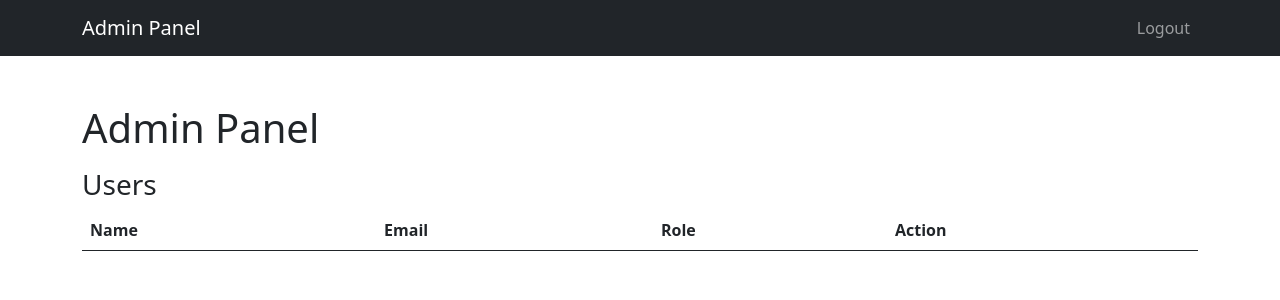
After one commit to CalinNicolai/Web-Programming-Lab-10, a PHP site: template src/view/adminUsers.php in a window 1280 px wide. The commit adds this page. Shown: the top 300 px of the page. Run offline with PHP 8.4, Linux system fonts and the light colour scheme; the template is opened without the code that fills it, so the values that code supplies are empty.

Commit message:
Added view of users in admin panel

```diff
--- a/src/models/Token.php
+++ b/src/models/Token.php
@@ -160,7 +160,6 @@ class Token
 
         // Get the token from the database for the user
         $dbToken = self::findByUserId($connect, $userId)['0']['token'];
-
         // Compare the tokens
         return $cookieToken === $dbToken;
     }
--- a/src/view/admin.php
+++ b/src/view/admin.php
@@ -19,6 +19,9 @@
         </button>
         <div class="collapse navbar-collapse" id="navbarNav">
             <ul class="navbar-nav ms-auto">
+                <li class="nav-item">
+                    <a class="nav-link" href="/admin/users">Users</a>
+                </li>
                 <li class="nav-item">
                     <a class="nav-link" href="/logout">Logout</a>
                 </li>
--- /dev/null
+++ b/src/view/adminUsers.php
@@ -0,0 +1,63 @@
+<!DOCTYPE html>
+<html lang="en">
+
+<head>
+    <meta charset="UTF-8">
+    <meta http-equiv="X-UA-Compatible" content="IE=edge">
+    <meta name="viewport" content="width=device-width, initial-scale=1.0">
+    <title>Admin Panel</title>
+    <link href="https://cdn.jsdelivr.net/npm/bootstrap@5.0.0-beta3/dist/css/bootstrap.min.css" rel="stylesheet">
+</head>
+
+<body>
+<nav class="navbar navbar-expand-lg navbar-dark bg-dark">
+    <div class="container">
+        <a class="navbar-brand" href="/admin">Admin Panel</a>
+        <button class="navbar-toggler" type="button" data-bs-toggle="collapse" data-bs-target="#navbarNav"
+                aria-controls="navbarNav" aria-expanded="false" aria-label="Toggle navigation">
+            <span class="navbar-toggler-icon"></span>
+        </button>
+        <div class="collapse navbar-collapse" id="navbarNav">
+            <ul class="navbar-nav ms-auto">
+                <li class="nav-item">
+                    <a class="nav-link" href="/logout">Logout</a>
+                </li>
+            </ul>
+        </div>
+    </div>
+</nav>
+
+<div class="container mt-5">
+    <h1>Admin Panel</h1>
+    <div class="row mt-3">
+        <div class="col-md-12">
+            <h3>Users</h3>
+            <table class="table">
+                <thead>
+                <tr>
+                    <th>Name</th>
+                    <th>Email</th>
+                    <th>Role</th>
+                    <th>Action</th>
+                </tr>
+                </thead>
+                <tbody>
+                <?php foreach ($users as $user) { ?>
+                    <tr>
+                        <td><?php echo $user["name"]; ?></td>
+                        <td><?php echo $user["email"]; ?></td>
+                        <td><?php echo $user["role_id"]; ?></td>
+                        <td>
+                            <a href="/admin/user/<?php echo $user["id"]; ?>" class="btn btn-primary">View</a>
+                        </td>
+                    </tr>
+                <?php } ?>
+                </tbody>
+            </table>
+        </div>
+    </div>
+</div>
+<script src="https://cdn.jsdelivr.net/npm/bootstrap@5.0.0-beta3/dist/js/bootstrap.bundle.min.js"></script>
+</body>
+
+</html>
```
Also changed, not shown: src/controllers/EventsController.php (+36 -0 lines), src/controllers/adminController.php (+40 -2 lines), src/models/User.php (+44 -0 lines), src/router/routes.php (+12 -0 lines), src/view/adminUserInfo.php (added, +21 -0 lines), src/view/components/events.php (+19 -1 lines), readme.md.
